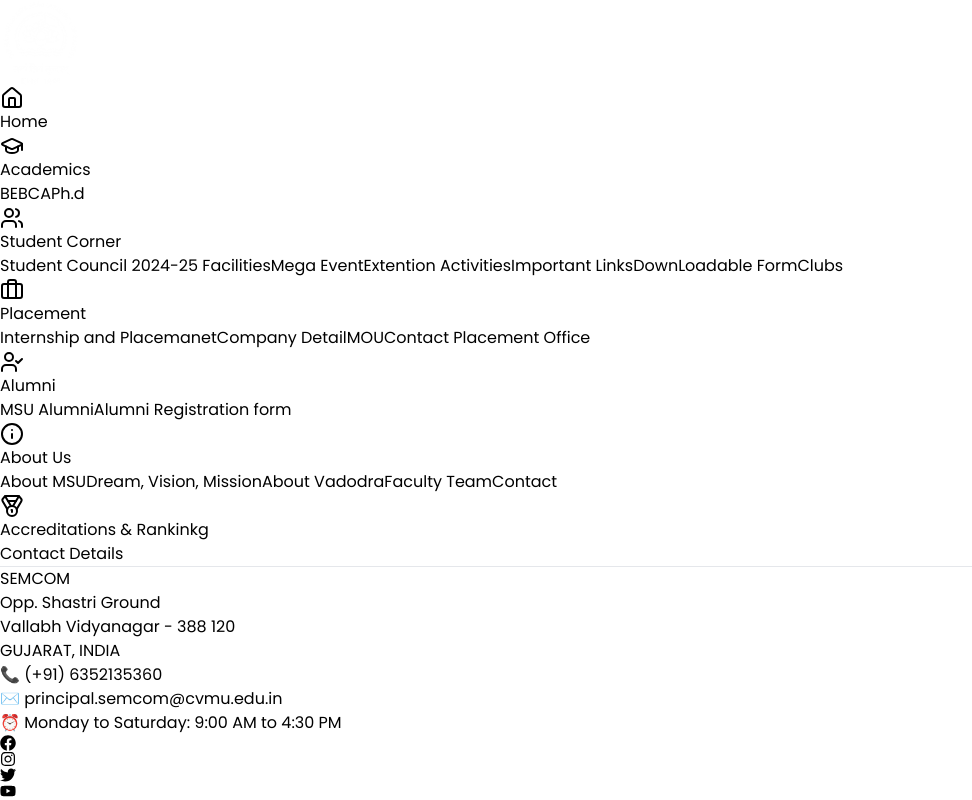
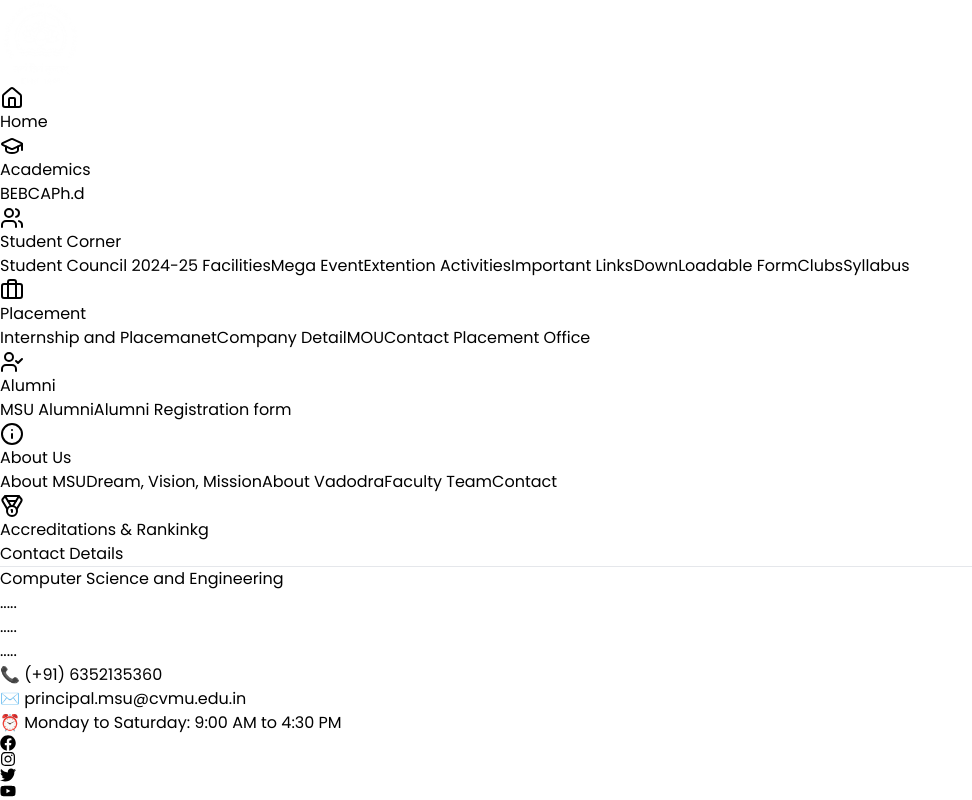
Before and after one commit to Rutvikkumar/MSU-CSE, a Next.js app: page /contact in a window 1280 px wide. Shown: the top 800 px of the page, without its empty margins (0-972 px from the left). Built offline with nearby package versions, Linux system fonts and the light colour scheme.

Commit message:
Added new alumin form

```diff
--- a/src/app/contact/page.tsx
+++ b/src/app/contact/page.tsx
@@ -9,15 +9,15 @@
         <div>
           <h2 className="text-xl font-bold mb-3">Contact Details</h2>
           <hr className="w-20 border-b-2 border-teal-500 mb-5" />
-          <p className="font-bold">SEMCOM</p>
-          <p>Opp. Shastri Ground</p>
-          <p>Vallabh Vidyanagar - 388 120</p>
-          <p>GUJARAT, INDIA</p>
+          <p className="font-bold">Computer Science and Engineering</p>
+          <p>.....</p>
+          <p>.....</p>
+          <p>.....</p>
           <p className="flex items-center mt-3">
             📞 <span className="ml-2">(+91) 6352135360</span>
           </p>
           <p className="flex items-center mt-2">
-            ✉️ <span className="ml-2">principal.semcom@cvmu.edu.in</span>
+            ✉️ <span className="ml-2">principal.msu@cvmu.edu.in</span>
           </p>
           <p className="flex items-center mt-2">
             ⏰ <span className="ml-2">Monday to Saturday: 9:00 AM to 4:30 PM</span>
@@ -39,7 +39,7 @@
           <p>
             <strong>Education Verification/Transcript</strong>
             <br />
-            studentsupport.semcom@cvmu.edu.in
+            studentsupport...email
           </p>
           <p className="mt-4">
             <strong>Admissions</strong>
--- a/src/constants/index.tsx
+++ b/src/constants/index.tsx
@@ -107,15 +107,15 @@
     product: [
       {
         title: "BE",
-        href: "/be",
+        href: "/courses",
       },
       {
         title: "BCA",
-        href: "/bca",
+        href: "/courses",
       },
       {
         title: "Ph.d",
-        href: "/phd",
+        href: "/courses",
       },
     ],
   },
@@ -151,6 +151,10 @@
       {
         title: "Clubs",
         href: "/clubs",
+      },
+      {
+        title: "Syllabus",
+        href: "/syllabus",
       },
     ],
   },
```
